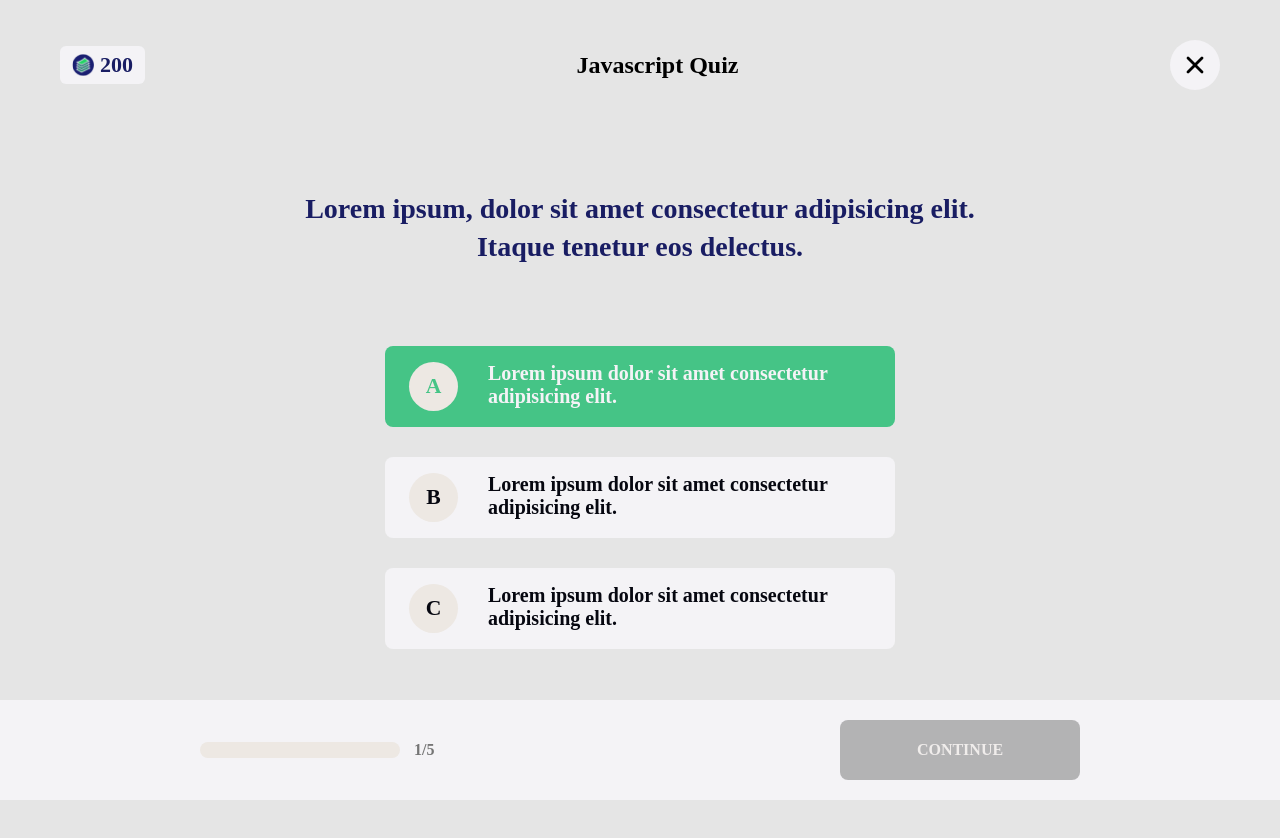
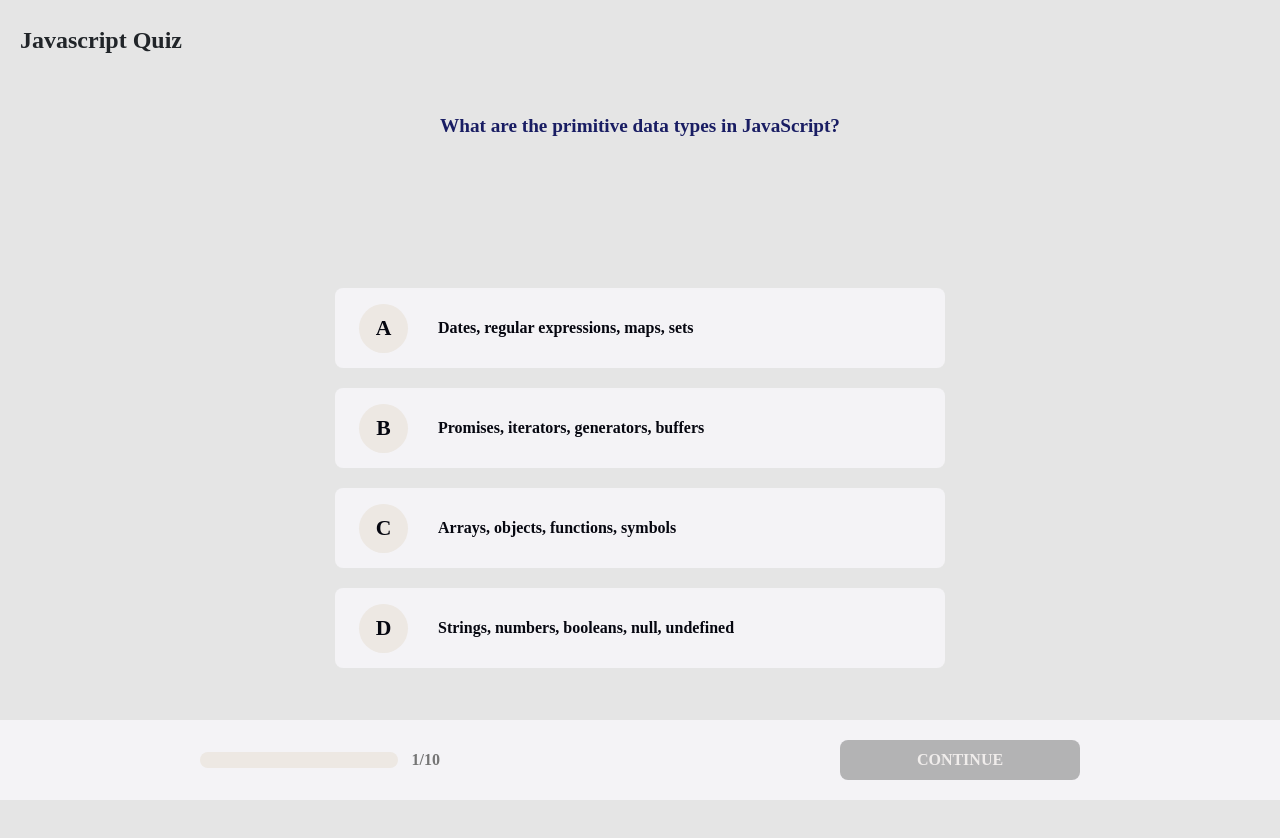
Before and after one commit to Melikova/quiz, a plain HTML site: page index.html in a window 1280 px wide. After the commit the page ends 800 px from the top, so only its background shows below. Drawn offline with nearby package versions, Linux system fonts and the light colour scheme.

Commit message:
Add files via upload

```diff
--- a/assets/main.js
+++ b/assets/main.js
@@ -1,13 +1,79 @@
-// $.getJSON("./data/js_questions_1.json", (data)=>{
-//     console.log(data);
-// }).fail(function(err){
-//     console.log(err);
-// });
+$('#main').html(`<div id="question">${data.quiz[0].question}</div><div id="answers">${generate_answers(data.quiz[0].answers)}</div>`);
+$('button').attr("disabled", true);
+let wrong_answer=[];
+let wrong_answers=[];
+let answer_id;
+choose_answer();
 
-async function logJSONData() {
-    const response = await fetch("../data/js_questions_1.json");
-    const jsonData = await response.json();
-    console.log(jsonData);
+
+const gen = content_maker();
+
+$('.next').on('click', function(){
+  $('button').attr("disabled", true);
+  $('#main').html(gen.next().value);
+  $(this).removeClass('selected');
+  choose_answer();
+  $('.restart').on('click', function(){
+    location.reload(true);
+  })
+
+})
+
+function choose_answer(){
+  $('#answers div').each(function(){
+    $(this).on('click', function(){
+      $('button').attr("disabled", false);
+      $('#answers div').each(function(){
+        $(this).removeClass('selected')
+      });
+      $(this).addClass('selected');
+      $('.next').addClass('selected');
+      answer_id = $(this).data('id');
+      if(answer_id !=='a'){
+        wrong_answer=[$(this).parent().prev().text(), $(this).children()[1].outerText];
+      }else{
+        wrong_answer=[];
+      }
+    })
+  })
+  wrong_answers.push(wrong_answer);
+}
+
+function* content_maker() {
+  let main_content;
+  for(let i=1; i<data.quiz.length; i++){
+    main_content=`<div id="question">${data.quiz[i].question}</div><div id="answers">${generate_answers(data.quiz[i].answers)}</div>`;
+    yield main_content;
   }
+  const filteredArray = wrong_answers.filter( item => item.length !== 0);
+  let result='';
+  filteredArray.forEach(val=>{
+    result+= `<li class="list-group-item d-flex justify-content-between align-items-start mt-3">
+      <div class="ms-2 me-auto">
+        <div class="fw-bold">${val[0]}</div>
+        Your wrong answer: ${val[1]}
+      </div>
+    </li>`;
+  })
+  main_content=`<div>
+    Total: 10 questions;
+    Right answers: ${wrong_answers.length - filteredArray.length};
+    Wrong answers: ${filteredArray.length};
+    <ol class="list-group list-group-numbered">${result}</ol>
+  </div>`;
+  $('.next').text('RESTART');
+  $('.next').addClass('restart');
+  $('button').attr("disabled", false);
+  yield main_content;
+}
 
-  logJSONData();
+function generate_answers(object_data){
+  const index_array=['a', 'b', 'c', 'd'];
+  const array= Object.entries(object_data);
+  const shuffledArray = array.sort((a, b) => 0.5 - Math.random());
+  let answers='';
+  shuffledArray.forEach((val, key)=>{
+    answers+=`<div data-id="${val[0]}"><div class="index">${index_array[key].toUpperCase()}</div><span class="answer">${val[1]}</span></div>`;
+  });
+  return answers;
+}
--- a/assets/style.css
+++ b/assets/style.css
@@ -15,8 +15,8 @@ body{
     display: flex;
     align-items: center;
     justify-content: space-between;
-    margin: 40px 60px;
-    height: 50px;
+    height: 10vh;
+    margin: 0 20px;
 }
 
 #top .score{
@@ -62,7 +62,7 @@ body{
 
 #bottom{
     width: 100vw;
-    height: 100px;
+    height: 10vh;
     background: #F4F3F6;
     position: absolute;
     bottom: 0;
@@ -73,7 +73,7 @@ body{
 
 #bottom button{
     width: 240px;
-    height: 60px;
+    padding: 10px;
     background: #747475;
     color: #EDE8E2;
     opacity: 0.5;
@@ -84,6 +84,12 @@ body{
     border: none;
     text-transform: uppercase;
     font-family: 'General Sans';
+}
+
+#bottom button.selected{
+    background: #45C486 !important;
+    opacity: 1 !important;
+    cursor: pointer !important;
 }
 
 #bottom #progress_bar{
@@ -112,34 +118,36 @@ body{
 #main{
     display: flex;
     flex-direction: column;
-    justify-content: center;
+    justify-content: space-between;
     align-items: center;
-    margin-top: 100px;
+    height: 80vh;
+    padding: 4vh 0;
+    overflow:auto;
 }
 
 #main #question{
-    width: 690px;
+    min-width: 690px;
     color: #191D63;
     font-family: 'General Sans';
     font-style: normal;
     font-weight: 600;
-    font-size: 28px;
-    line-height: 38px;
+    font-size: 1.2em;
     text-align: center;
-    margin-bottom: 80px;
+    margin-bottom: 5vh;
 }
 
-#main #answers div{
-    height: 81px;
-    width: 510px;
+#main #answers>div{
+    height: 80px;
+    width: 610px;
     background: #F4F3F6;
-    margin-bottom: 30px;
+    margin-bottom: 20px;
     border-radius: 8px;
     display: flex;
     padding: 16px 24px;
+    align-items: center;
 }
 
-#main #answers div:hover{
+#main #answers>div:hover{
     box-shadow: 0 3px 10px rgb(0 0 0 / 0.2);
     cursor: pointer;
 }
@@ -148,13 +156,13 @@ body{
     background: #45C486 !important;
 }
 
-#main #answers .selected span{
+#main #answers .selected .answer{
     color: #F4F3F6 !important;
 }
 
-#main #answers div .index{
-    width: 49px;
-    height: 49px;
+#main #answers>div .index{
+    min-width: 49px;
+    min-height: 49px;
     border-radius: 50%;
     background: #EDE8E3;
     display: flex;
@@ -173,10 +181,16 @@ body{
     color: #45C486 !important;
 }
 
-#main #answers div span{
+#main #answers>div .answer{
     font-family: 'General Sans';
     font-style: normal;
     font-weight: 600;
-    font-size: 20px;
+    font-size: 16px;
     color: #060710;
 }
+
+.restart{
+    background: #45C486 !important;
+    opacity: 1 !important;
+    cursor: pointer !important;
+}
--- /dev/null
+++ b/data/data.js
@@ -0,0 +1,94 @@
+let data = {
+    "quiz": [
+      {
+        "question": "What are the primitive data types in JavaScript?",
+        "answers": {
+          "a": "Strings, numbers, booleans, null, undefined",
+          "b": "Arrays, objects, functions, symbols",
+          "c": "Dates, regular expressions, maps, sets",
+          "d": "Promises, iterators, generators, buffers"
+        }
+      },
+      {
+        "question": "Explain the difference between null and undefined.",
+        "answers": {
+          "a": "null represents an intentional absence of any object value, while undefined represents an uninitialized or missing value.",
+          "b": "null is used for numeric calculations, while undefined is used for string manipulations.",
+          "c": "null is a truthy value, while undefined is a falsy value.",
+          "d": "null can be converted to a string, while undefined cannot be converted."
+        }
+      },
+      {
+        "question": "What is variable hoisting in JavaScript?",
+        "answers": {
+          "a": "The process of moving variables to the top of their scope before code execution.",
+          "b": "The automatic conversion of variables into their primitive data types.",
+          "c": "The practice of initializing variables with the keyword 'hoist'.",
+          "d": "The ability to reassign variables multiple times within the same block."
+        }
+      },
+      {
+        "question": "Describe the differences between var, let, and const keywords in JavaScript.",
+        "answers": {
+          "a": "var is function-scoped, let is block-scoped, and const is block-scoped and requires initialization with a value.",
+          "b": "var is block-scoped, let is function-scoped, and const is function-scoped and requires initialization with a value.",
+          "c": "var is block-scoped, let is block-scoped, and const is function-scoped.",
+          "d": "var is function-scoped, let is function-scoped, and const is block-scoped and requires initialization with a value."
+        }
+      },
+      {
+        "question": "What are the differences between pass-by-value and pass-by-reference in JavaScript?",
+        "answers": {
+          "a": "In pass-by-value, a copy of the value is passed, while in pass-by-reference, the reference to the value is passed.",
+          "b": "In pass-by-value, the reference to the value is passed, while in pass-by-reference, a copy of the value is passed.",
+          "c": "Pass-by-value and pass-by-reference are two terms for the same concept in JavaScript.",
+          "d": "Pass-by-value and pass-by-reference are not applicable concepts in JavaScript."
+        }
+      },
+      {
+        "question": "How do you check the type of a variable in JavaScript?",
+        "answers": {
+          "a": "By using the typeof operator.",
+          "b": "By using the type() function.",
+          "c": "By checking the constructor property.",
+          "d": "By using the isType() method."
+        }
+      },
+      {
+        "question": "Explain the concept of type coercion in JavaScript.",
+        "answers": {
+            "a": "Type coercion is the automatic conversion of values from one data type to another.",
+            "b": "Type coercion is the process of explicitly specifying the data type of a variable.",
+            "c": "Type coercion is the practice of assigning multiple data types to a single variable.",
+            "d": "Type coercion is the process of converting a string into a number in JavaScript."
+        }
+      },
+      {
+        "question": "What is event delegation in JavaScript?",
+        "answers": {
+          "a": "Event delegation is the process of associating an event with multiple elements simultaneously.",
+          "b": "Event delegation is the practice of capturing events before they propagate to the target element.",
+          "c": "Event delegation is the process of handling events on parent elements instead of individual child elements.",
+          "d": "Event delegation is the practice of delaying event handling until all other tasks are complete."
+        }
+      },
+      {
+        "question": "What is the purpose of the 'use strict' directive in JavaScript?",
+        "answers": {
+          "a": "The 'use strict' directive enforces stricter parsing and error handling in JavaScript code.",
+          "b": "The 'use strict' directive enables the use of modern JavaScript features in older browsers.",
+          "c": "The 'use strict' directive restricts the use of certain keywords and functionalities in JavaScript code.",
+          "d": "The 'use strict' directive is a comment that has no effect on JavaScript code execution."
+        }
+      },
+      {
+        "question": "What is the difference between synchronous and asynchronous JavaScript?",
+        "answers": {
+          "a": "Synchronous JavaScript executes tasks one after the other, while asynchronous JavaScript allows tasks to run independently of each other.",
+          "b": "Synchronous JavaScript is used for server-side programming, while asynchronous JavaScript is used for client-side programming.",
+          "c": "Synchronous JavaScript requires the use of callbacks, while asynchronous JavaScript uses promises or async/await.",
+          "d": "Synchronous JavaScript is more efficient than asynchronous JavaScript in terms of performance."
+        }
+      }
+    ]
+}
--- a/index.html
+++ b/index.html
@@ -5,30 +5,25 @@
     <meta http-equiv="X-UA-Compatible" content="IE=edge">
     <meta name="viewport" content="width=device-width, initial-scale=1.0">
     <title>Quiz</title>
+    <link href="https://cdn.jsdelivr.net/npm/bootstrap@5.0.2/dist/css/bootstrap.min.css" rel="stylesheet" integrity="sha384-EVSTQN3/azprG1Anm3QDgpJLIm9Nao0Yz1ztcQTwFspd3yD65VohhpuuCOmLASjC" crossorigin="anonymous">
     <link rel="stylesheet" href="./assets/style.css">
 </head>
 <body>
     <section id="top">
-        <div class="score"><img src="./assets/images/image 3.png" alt=""><span>200</span></div>
+        <!-- <div class="score"><img src="./assets/images/image 3.png" alt=""><span>0</span></div> -->
         <div class="title">Javascript Quiz</div>
-        <div class="close"><img src="./assets/images/Vector.png" alt=""></div>
+        <!-- <div class="close"><img src="./assets/images/Vector.png" alt=""></div> -->
     </section>
-    <section id="main">
-        <div id="question">Lorem ipsum, dolor sit amet consectetur adipisicing elit. Itaque tenetur eos delectus.</div>
-        <div id="answers">
-            <div class="selected"><div class="index">A</div><span class="answer">Lorem ipsum dolor sit amet consectetur adipisicing elit.</span></div>
-            <div><div class="index">B</div><span class="answer">Lorem ipsum dolor sit amet consectetur adipisicing elit.</span></div>
-            <div><div class="index">C</div><span class="answer">Lorem ipsum dolor sit amet consectetur adipisicing elit.</span></div>
-        </div>
-    </section>
+    <section id="main"></section>
     <section id="bottom">
         <div id="progress_bar">
             <div class="bar"></div>
-            <div class="count">1/5</div>
+            <div class="count">1/10</div>
         </div>
-        <button>Continue</button>
+        <button class="next">Continue</button>
     </section>
 
+    <script src="./data/data.js"></script>
     <script src="https://code.jquery.com/jquery-3.7.0.min.js" integrity="sha256-2Pmvv0kuTBOenSvLm6bvfBSSHrUJ+3A7x6P5Ebd07/g=" crossorigin="anonymous"></script>
     <script src="./assets/main.js"></script>
 </body>
```
